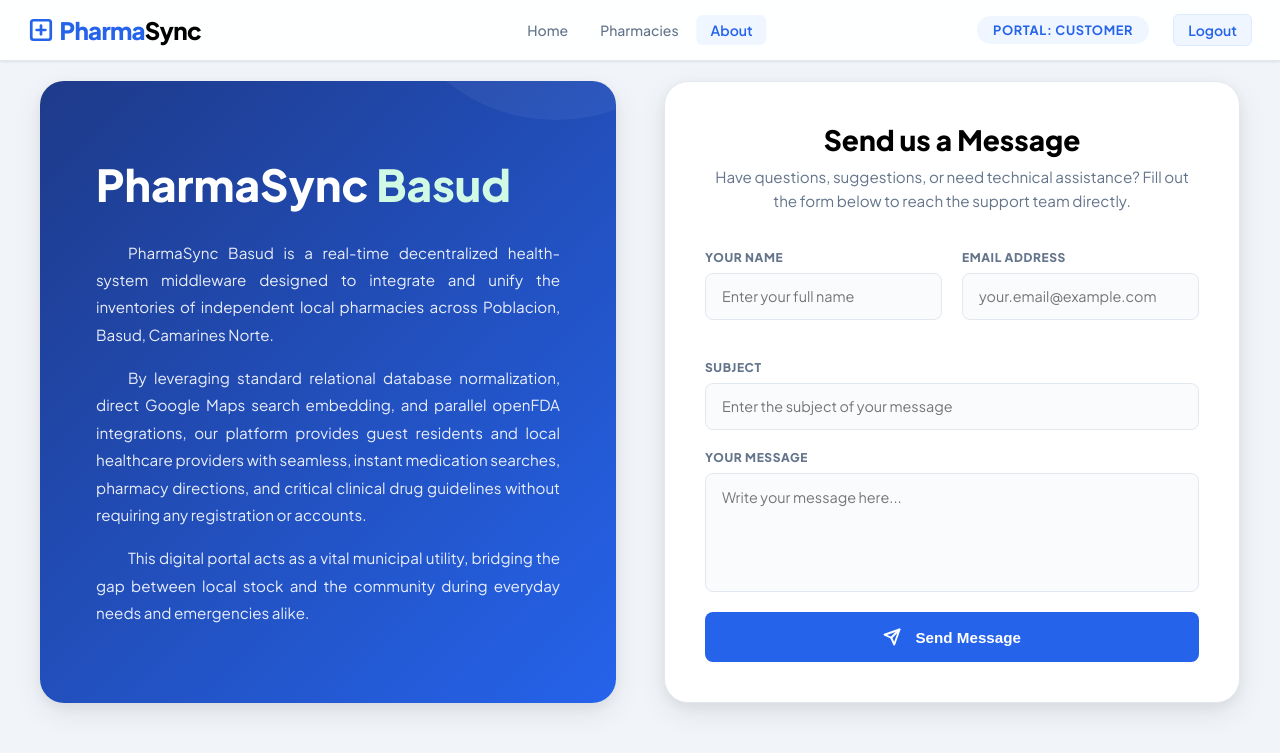
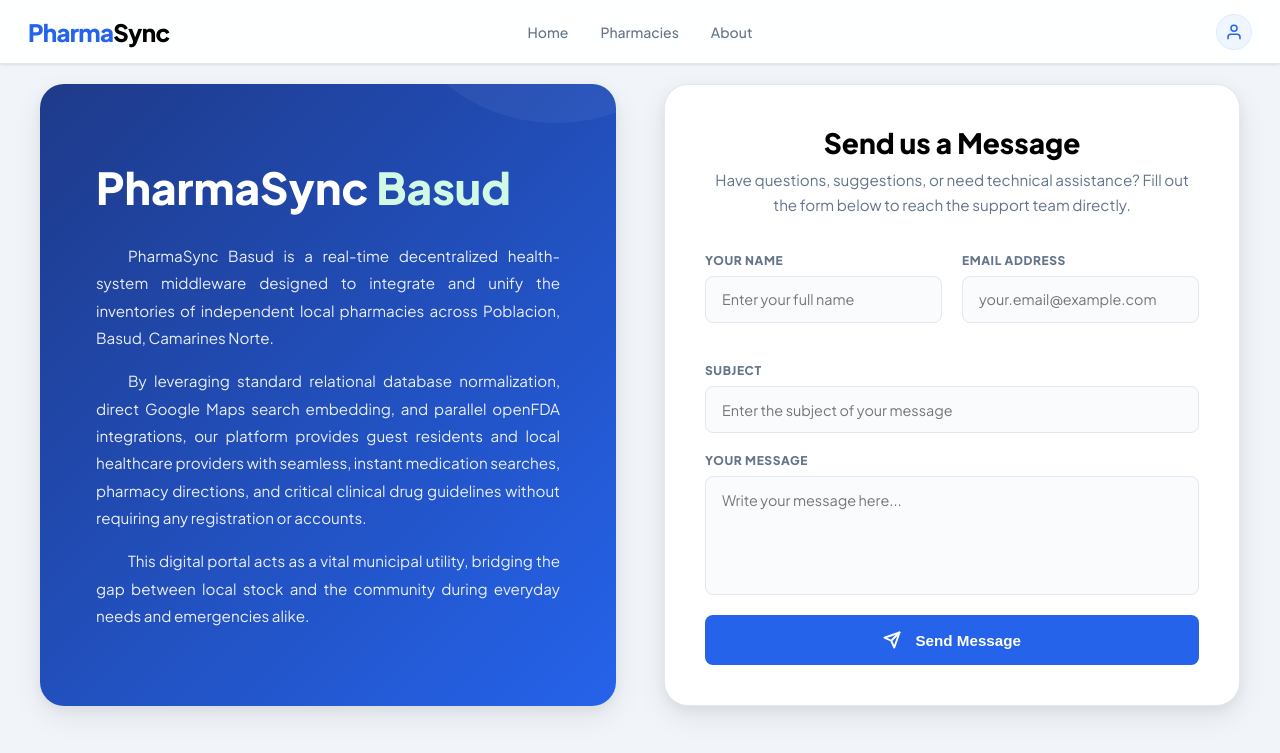
Before and after one commit to ITJosiah/IntegFinalProj, a PHP site: page /customer_about.php in a window 1280 px wide. Shown: the top 753 px of the page. Run offline with PHP 8.4, Linux system fonts and the light colour scheme; some libraries are stand-ins or nearby versions.

Commit message:
fixed about nav button

```diff
--- a/includes/navbar.php
+++ b/includes/navbar.php
@@ -2,9 +2,10 @@
 // includes/navbar.php - Auto-detection version
 
 $navItems = [
-        'home'        => ['label' => 'Home',         'href' => 'customer_dashboard.php'],
+        'home'        => ['label' => 'Home',         'href' => 'customer_medications.php'],
         'pharmacies'  => ['label' => 'Pharmacies',  'href' => 'customer_pharmacies.php'],
-        'about'       => ['label' => 'About',       'href' => 'customer_about.php'],
+        //'profile'     => ['label' => 'Profile',     'href' => 'customer_dashboard.php'],
+        'support'     => ['label' => 'About',     'href' => 'customer_about.php'],
 ];
 
 // Get current page filename
@@ -12,9 +13,10 @@ $currentFile = basename($_SERVER['PHP_SELF']);
 
 // Map filenames to nav keys
 $pageToNavKey = [
-        'customer_dashboard.php'   => 'home',
+        'customer_medications.php' => 'home',
         'customer_pharmacies.php'  => 'pharmacies',
-        'customer_about.php'       => 'about',
+        'customer_dashboard.php'   => 'profile',
+        'customer_support.php'     => 'support'
 ];
 
 // Determine active page
@@ -22,10 +24,7 @@ $activeNavKey = isset($pageToNavKey[$currentFile]) ? $pageToNavKey[$currentFile]
 ?>
 <nav class="navbar">
     <div class="nav-container">
-        <a href="index.php" class="brand" style="display:flex; align-items:center; gap:0.35rem; text-decoration:none;">
-            <svg width="26" height="26" viewBox="0 0 24 24" fill="none" stroke="currentColor" stroke-width="2.5" stroke-linecap="round" stroke-linejoin="round"><rect x="3" y="3" width="18" height="18" rx="2" ry="2"></rect><line x1="12" y1="8" x2="12" y2="16"></line><line x1="8" y1="12" x2="16" y2="12"></line></svg>
-            <span>Pharma<span class="sync-part" style="color: black;">Sync</span></span>
-        </a>
+        <a href="index.php" class="brand">Pharma<span class="sync-part" style="color: black;">Sync</span></a>
 
         <ul class="nav-tabs">
             <?php foreach ($navItems as $key => $item): ?>
@@ -38,32 +37,15 @@ $activeNavKey = isset($pageToNavKey[$currentFile]) ? $pageToNavKey[$currentFile]
             <?php endforeach; ?>
         </ul>
 
-        <div class="nav-user" style="display:flex; align-items:center;">
-            <span style="background: #EFF6FF; color: var(--primary); font-weight: 700; font-size: 0.8rem; padding: 0.4rem 1rem; border-radius: 2rem; text-transform: uppercase; display: inline-flex; align-items: center; margin-right: 0.75rem; letter-spacing: 0.05em;">PORTAL: CUSTOMER</span>
-            <a href="index.php" class="btn-switch-role">Logout</a>
+        <div class="nav-user">
+            <div class="user-icon" title="<?= htmlspecialchars($_SESSION['user_name'] ?? 'User') ?>">
+                <svg width="18" height="18" viewBox="0 0 24 24" fill="none"
+                     stroke="currentColor" stroke-width="2"
+                     stroke-linecap="round" stroke-linejoin="round">
+                    <path d="M20 21v-2a4 4 0 0 0-4-4H8a4 4 0 0 0-4 4v2"></path>
+                    <circle cx="12" cy="7" r="4"></circle>
+                </svg>
+            </div>
         </div>
     </div>
 </nav>
-
-<style>
-.btn-switch-role {
-    font-size: 0.875rem;
-    padding: 0.4rem 0.875rem;
-    border-radius: 6px;
-    border: 1.5px solid var(--primary-mid);
-    background: var(--primary-light);
-    color: var(--primary);
-    text-decoration: none;
-    font-weight: 600;
-    transition: var(--transition);
-    display: inline-flex;
-    align-items: center;
-    justify-content: center;
-}
-.btn-switch-role:hover {
-    background: var(--primary);
-    color: white;
-    border-color: var(--primary);
-    transform: translateY(-1px);
-}
-</style>
```
Also changed, not shown: assets/css/global.css (+4 -4 lines).
